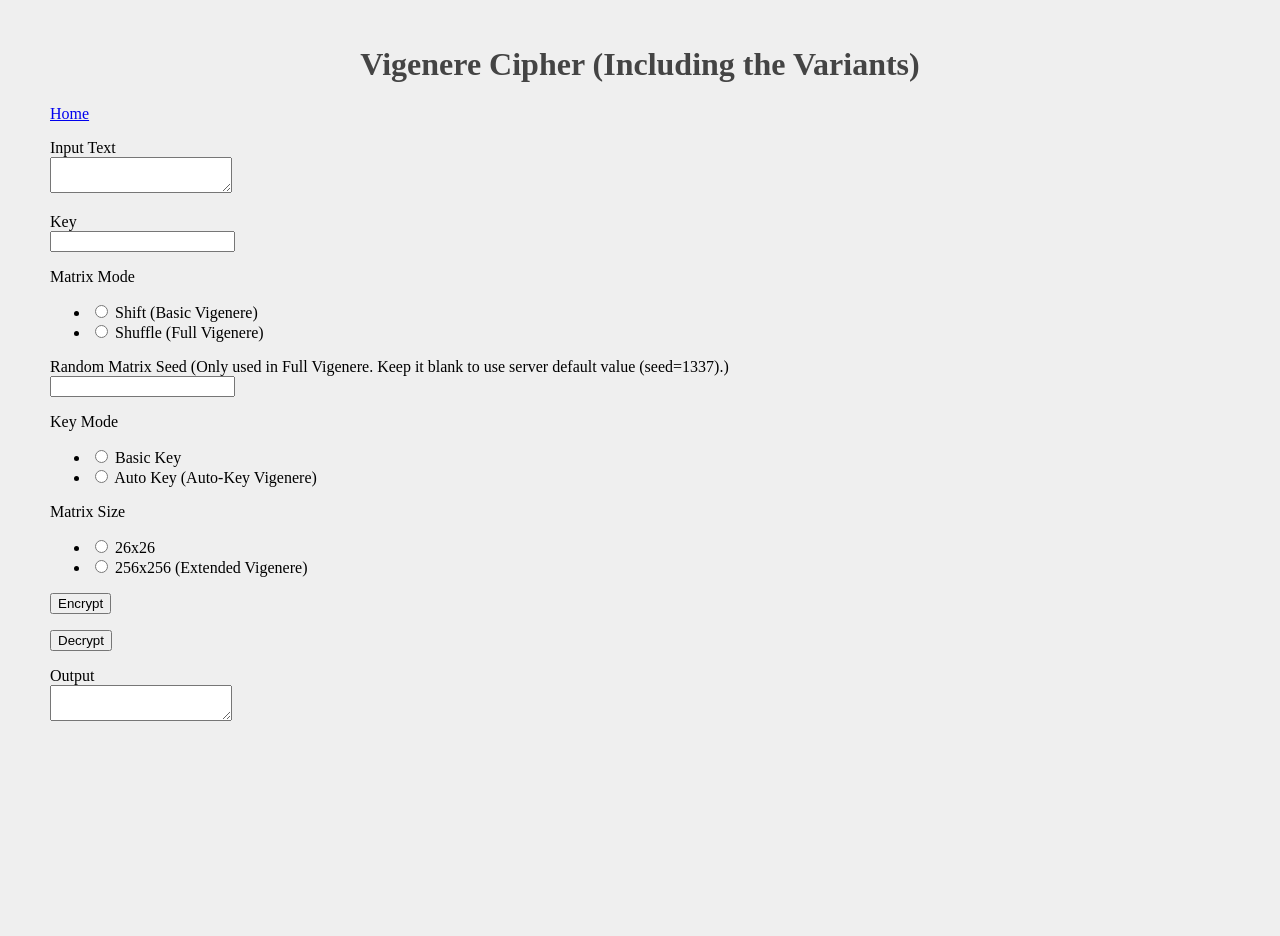
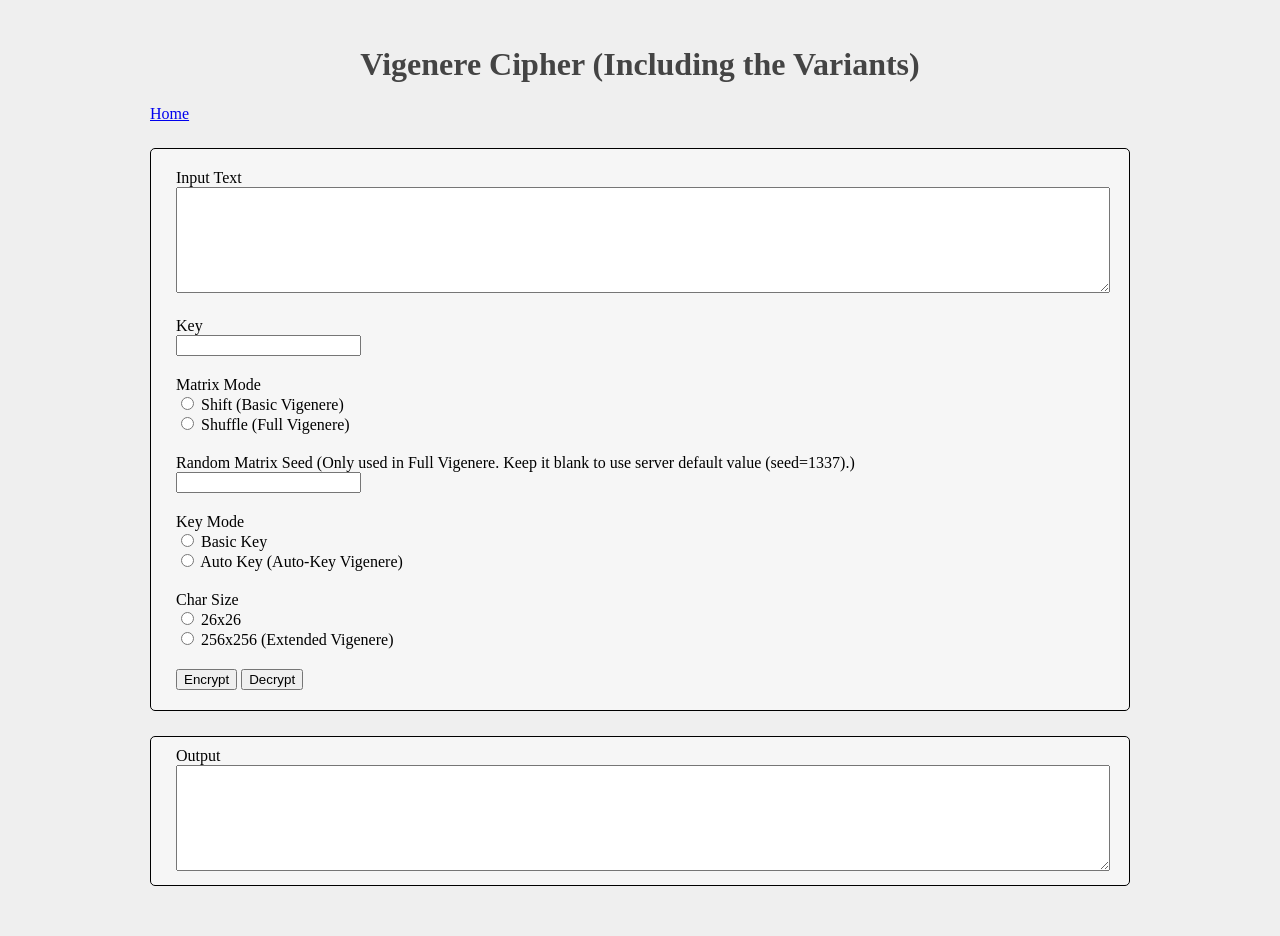
Before and after one commit to mzunanalfikri/classic-cryptography-implementatioin, a Flask app: page /vigenere in a window 1280 px wide. Before the commit the page ends 721 px from the top, so only its background shows below. Run offline with Flask 2, Linux system fonts and the light colour scheme.

Commit message:
Change styling

```diff
--- a/app/forms/vigenere_form.py
+++ b/app/forms/vigenere_form.py
@@ -16,7 +16,7 @@ class VigenereForm(FlaskForm):
         ('key_basic', 'Basic Key'),
         ('key_auto', 'Auto Key (Auto-Key Vigenere)'),
     ])
-    char_size = RadioField('Matrix Size', choices=[
+    char_size = RadioField('Char Size', choices=[
         ('size_26', '26x26'),
         ('size_256', '256x256 (Extended Vigenere)'),
     ])
--- a/app/static/css/index.css
+++ b/app/static/css/index.css
@@ -1,7 +1,7 @@
 body {
   background: #efefef;
   margin: 0px;
-  padding: 25px 50px;
+  padding: 25px 150px;
 }
 
 h1 {
@@ -11,3 +11,16 @@ h1 {
 h1, h2 {
   color: #444444;
 }
+
+div.input, div.output {
+  background-color: #f6f6f6;
+  border: 1px solid #000;
+  border-radius: 5px;
+  margin: 25px 0px;
+  padding: 10px 25px;
+}
+
+#input, #output {
+  width: 100%;
+  min-height: 100px;
+}
--- /dev/null
+++ b/app/static/css/vigenere.css
@@ -0,0 +1,5 @@
+ul {
+  list-style-type: none;
+  margin: 0;
+  padding: 0;
+}
--- a/app/templates/vigenere.html
+++ b/app/templates/vigenere.html
@@ -1,23 +1,31 @@
 {% extends "base.html" %}
 
 {% block title %}Vigenere Cipher{% endblock %}
+{% block head %}
+<link rel="stylesheet" href="{{ url_for('static', filename='css/vigenere.css') }}">
+{% endblock %}
 {% block body %}
 <h1>Vigenere Cipher (Including the Variants)</h1>
 <a href="/">Home</a>
 <div class="input">
   <form action="" method="post">
-    {{ form.hidden_tag() }}
-    {% for field in form if field.widget.input_type != "hidden" %}
-    <p>
-      {% if field.widget.input_type != "submit" %}
-      {{ field.label }}<br>
-      {% endif %}
+    <div class="field-container">
+      {{ form.hidden_tag() }}
+      {% for field in form if field.widget.input_type not in ["hidden", "submit"] %}
+      <div style="padding: 10px 0px">
+        {{ field.label }}<br>
+        {{ field }}
+        {% for error in field.errors %}
+        <span style="color: red">[{{ error }}]</span>
+        {% endfor %}
+      </div>
+      {% endfor %}
+    </div>
+    <div class="submit-btn-container" style="padding: 10px 0px">
+      {% for field in form if field.widget.input_type == "submit" %}
       {{ field }}
-      {% for error in field.errors %}
-      <span style="color: red">[{{ error }}]</span>
       {% endfor %}
-    </p>
-    {% endfor %}
+    </div>
   </form>
 </div>
 <div class="output">
```
Also changed, not shown: app/templates/playfair.html (+8 -3 lines), app/templates/super-enkripsi.html (+8 -3 lines).
